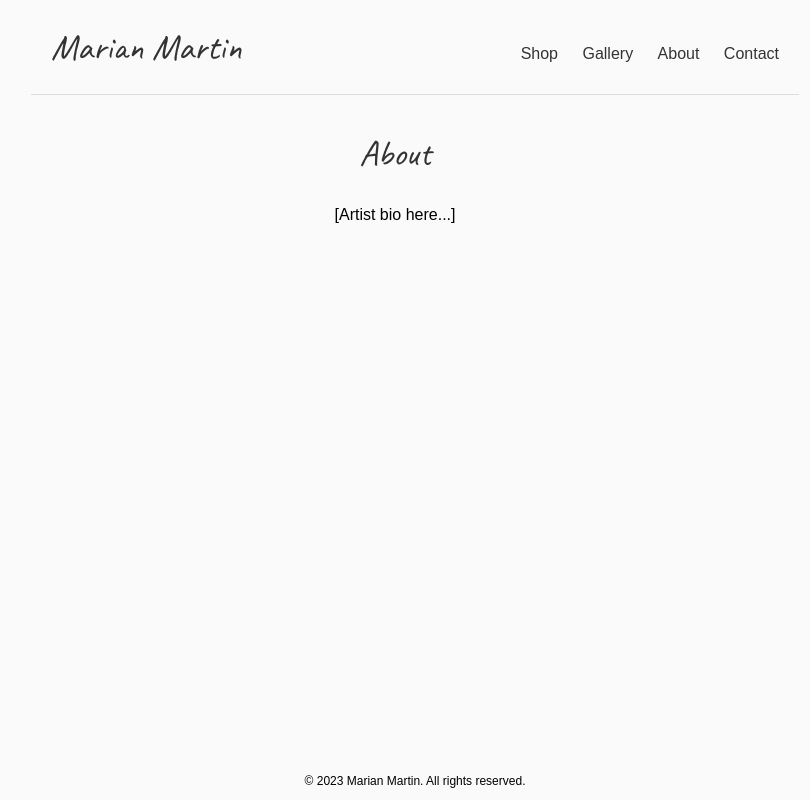
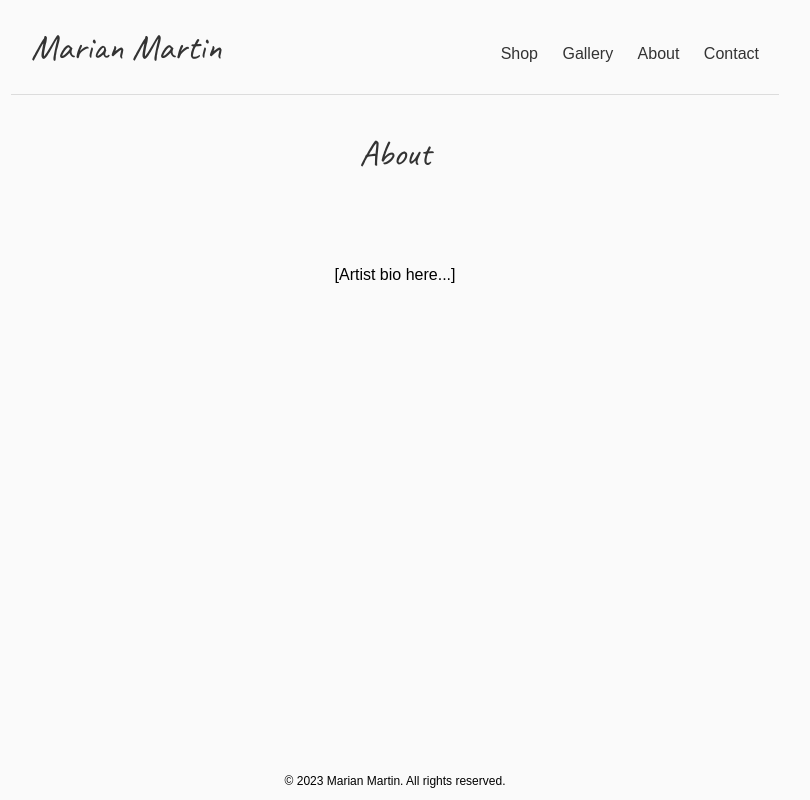
Before and after one commit to ozichris/marianmartinart, a plain HTML site: page index.html in a window 1280 px wide. Both pictures are taken after a click on the link "About". Shown: the whole page, without its empty margins (245-1055 px from the left). Drawn offline with Linux system fonts and the light colour scheme.

Commit message:
removed padding from body. added contact and about section in css

```diff
--- a/content/about.html
+++ b/content/about.html
@@ -7,7 +7,7 @@
 </head>
 <body>
     <h2>About</h2>
-    <section>
+    <section class="about">
         [Artist bio here...]
     </section>
 </body>
--- a/css/style.css
+++ b/css/style.css
@@ -3,8 +3,6 @@ body {
     padding: 0;
     background-color: #FAFAFA;; /* Body background color */
     font-family: 'Your Font Family', sans-serif; /* Replace 'Your Font Family' with your chosen font */
-    padding-left: 20px; /* Adjust as needed */
-    padding-right: 20px; /* Adjust as needed */
 }
 
 body h2 {
@@ -76,6 +74,14 @@ main {
     text-align: center;
 }
 
+.about {
+    padding-top: 60px; /* Adjust about info position */
+}
+
+.contact {
+    padding-top: 60px; /* Adjust contact info position */
+}
+
 footer {
     position: fixed;
     bottom: 0;
```
Also changed, not shown: content/contact.html (+1 -1 lines), index.html (line endings or trailing spaces).
